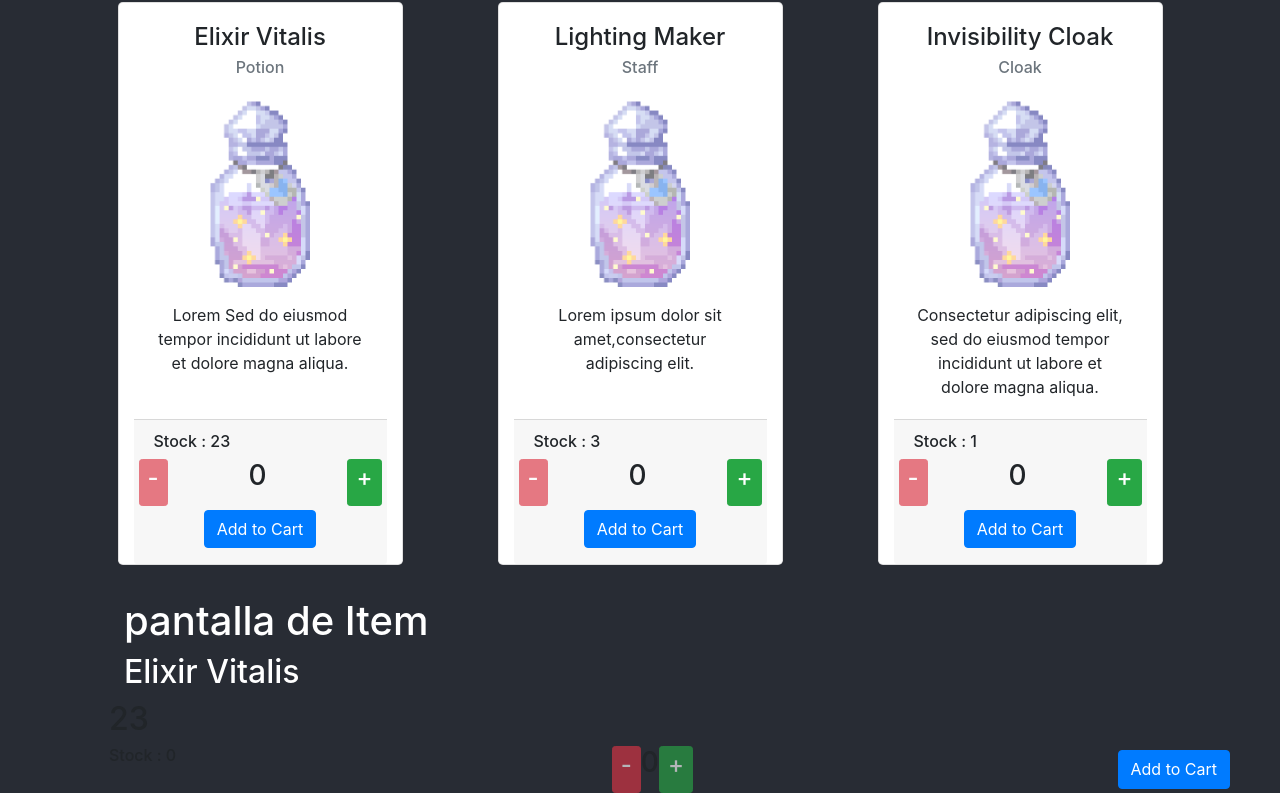
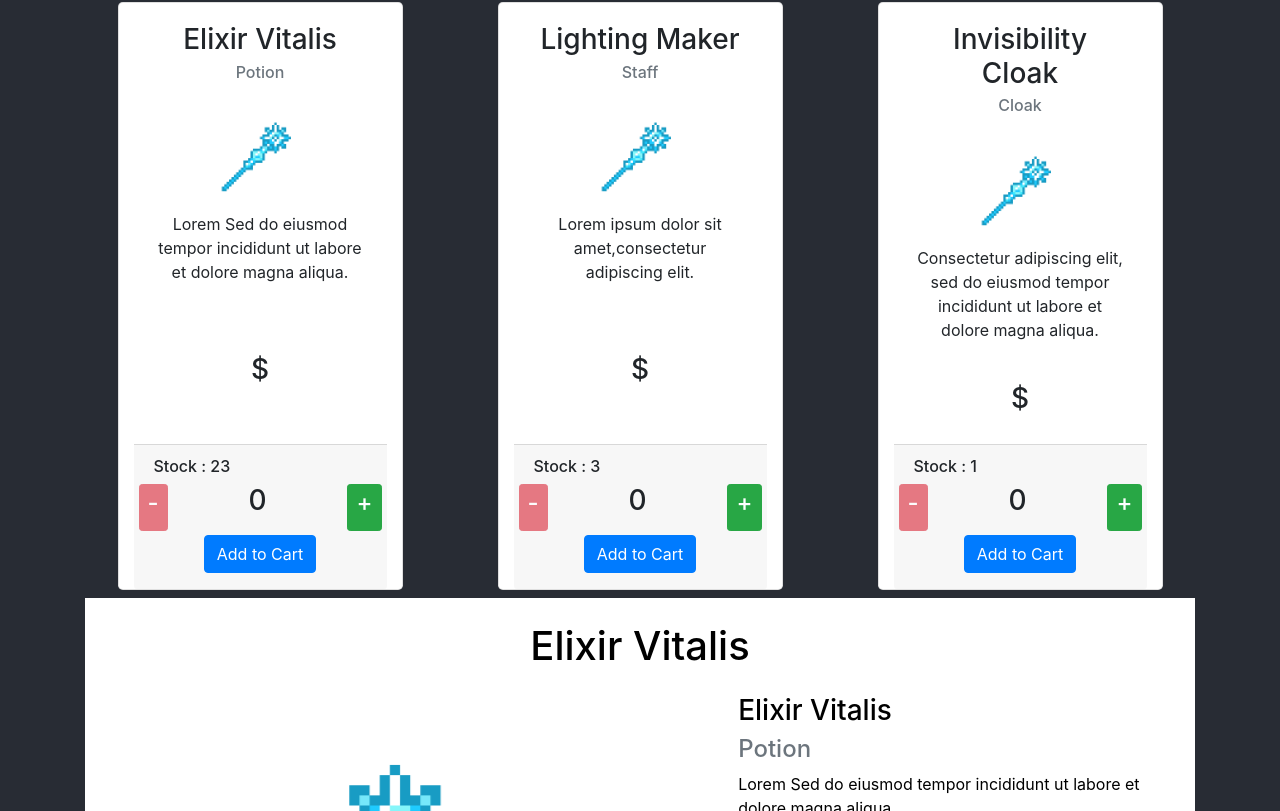
Before and after one commit to HijodelCosmos/Proyecto-ReactJS, a React (Create React App) app: page / in a window 1280 px wide. Shown: the part 169-980 px from the top of the page. Built offline with nearby package versions, Linux system fonts and the light colour scheme.

Commit message:
Agregue el itemDetail

```diff
--- a/src/components/item/itemCard.js
+++ b/src/components/item/itemCard.js
@@ -1,17 +1,22 @@
 import React from "react";
 import ItemCounter from "./itemCounter"
-import foto from '../../assets/img/items/staff.png'
+import imgItem1 from "../../assets/img/items/staff.png"
+//aca hardcodeo las imagenes, por que no puedo usar rutas relativas en React
 
-const ItemCard=({title,itemtype,description,stock,src})=>{
+
+const ItemCard=({title,itemtype,description,stock,price})=>{
 
 
     return(
         <div className="card col-12 col-md-4 col-lg-3 mt-5 m-2 rounded-lg">
             <div className="card-body text-center">
-                <h4 className="card-title ">{title}</h4>
+                <h3 className="card-title ">{title}</h3>
                 <h6 className="card-subtitle mb-2 text-muted">{itemtype}</h6>
-                <img src="/img/items/elixir.png" className="m-3" width="100"></img>
+                <img src={imgItem1} className="m-3" width="100"></img>
                 <p className="card-text">{description}</p>
+            </div>
+            <div className="card-body text-center">
+                <h3>$ {price}</h3>
             </div>
             <div className="card-footer">
                 <ItemCounter stock={stock}></ItemCounter>
--- a/src/components/item/itemDetail.js
+++ b/src/components/item/itemDetail.js
@@ -1,15 +1,23 @@
 import React from "react";
 import ItemCounter from "./itemCounter"
+import imgItem1 from "../../assets/img/items/staff.png"
 
 const ItemDetail = ({itemData})=>{
 
         return(
         <React.Fragment>
-            <div className="row">
-                <h2>{itemData && itemData.stock}</h2>
+                <div className="row justify-content-center">
+                <h1 className="mt-4">{itemData && itemData.title}</h1>
             </div>
-            <div className="row justify-content-between">
-                <ItemCounter stock={itemData && itemData.stock}></ItemCounter>
+            <div className="row justify-content-between p-2">
+                <img src={imgItem1} className="m-2 col-5" width="100"></img>
+                <div className="col-5 m-2">
+                    <h3>{itemData && itemData.title}</h3>
+                    <h4 className="text-muted">{itemData && itemData.itemtype}</h4>
+                    <p>{itemData && itemData.description}</p>
+                    <h3 className="text-center">$ {itemData && itemData.price}</h3>
+                    <ItemCounter stock={itemData && itemData.stock}></ItemCounter>
+                </div>
             </div>
         </React.Fragment>
     )
--- a/src/components/item/itemList.js
+++ b/src/components/item/itemList.js
@@ -11,7 +11,7 @@ const ItemList = ({data})=>{
         <React.Fragment>
             {data && data.map((item,i)=>{
                     return(
-                        <ItemCard key={i} src={item["src"]} stock={item["stock"]} title={item["title"]} itemtype={item["itemtype"]} description={item["description"]}/>)
+                        <ItemCard key={i} price={item["price"]} stock={item["stock"]} title={item["title"]} itemtype={item["itemtype"]} description={item["description"]}/>)
                     })}
         </React.Fragment>
     )
--- /dev/null
+++ b/src/components/itemContainer/itemDetailContainer.css
@@ -0,0 +1,5 @@
+#itemDetail{
+    background-color: white;
+    color: black;
+    margin: 0;
+}
--- a/src/components/itemContainer/itemDetailContainer.js
+++ b/src/components/itemContainer/itemDetailContainer.js
@@ -1,6 +1,7 @@
 import React, {useState, useEffect} from 'react';
 import ItemData from "../../db/itemListDB.json"
 import ItemDetail from '../item/itemDetail';
+import './itemDetailContainer.css'
 
 const ItemDetailContainer = ()=>{
 
@@ -16,6 +17,7 @@ const ItemDetailContainer = ()=>{
             },2000)
         })
         getItem.then(response =>{
+            //harcodeo un item cualquiera de mi json
             setItem(response.item1)
 
         }, err=>{
@@ -25,9 +27,7 @@ const ItemDetailContainer = ()=>{
     console.log(item)
 
     return (
-        <div className="container justify-content-center m-4">
-            <h1 style={{color:"white"}}>pantalla de Item</h1>
-            <h2 style={{color:"white"}}>{item && item.title}</h2>
+        <div id="itemDetail" className="container justify-content-center">
             <ItemDetail itemData={item}></ItemDetail>
 
         </div>
```
Also changed, not shown: 2 other files (tests, documents, lock files or other folders).
